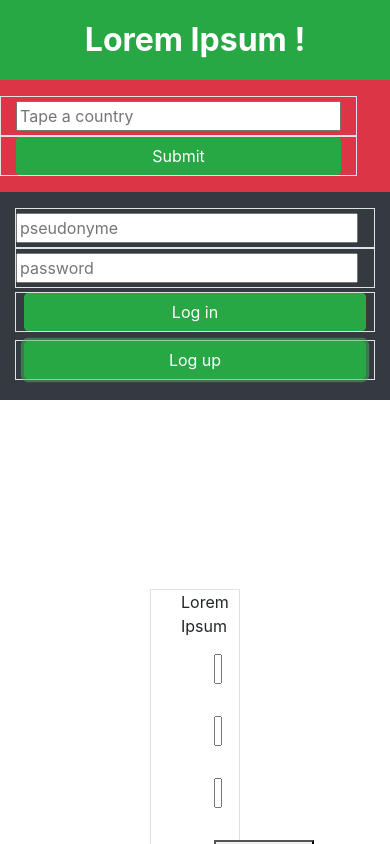
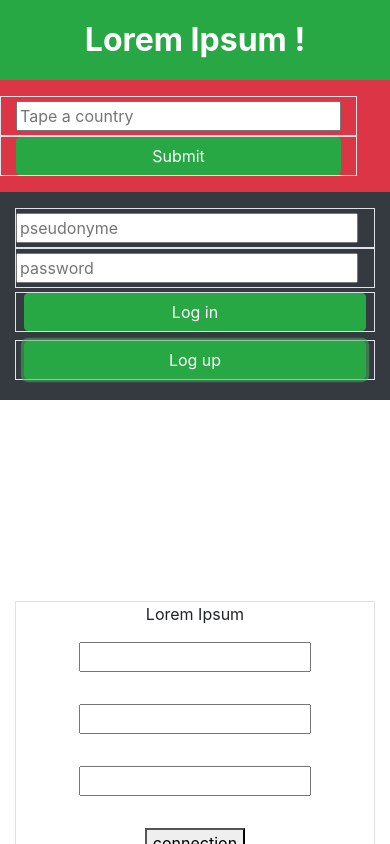
Before and after one commit to antoinemta/project-pingflow, a Vue app in the folder front/: page / in a window 390 px wide. Both pictures are taken after a click on the input "Log up". Shown: the top 844 px of the page. Built offline with nearby package versions, Linux system fonts and the light colour scheme; no server answers.

Commit message:
I worked on the responsivity.

```diff
--- a/front/src/App.vue
+++ b/front/src/App.vue
@@ -1,13 +1,19 @@
 <template>
   <div class="container-fluid">
-    <Header :loged="loged" :socketHeader="socket" @switchComponent="switchComponent" />
-    <Body :actifComponent="actifComponent" @switchComponent="switchComponent" :socketBody="socket" :loged="loged" :favorites="favorites" :token="token" />
+    <Header :loged="loged"
+      :socketHeader="socket"
+      @switchComponent="switchComponent" />
+      <Body :actifComponent="actifComponent"
+      @switchComponent="switchComponent"
+      :socketBody="socket"
+      :loged="loged"
+      :favorites="favorites"
+      :token="token" />
     <Footer />
   </div>
 </template>
 
-<!-- I haven't yet used the routes,
-so I use props to change components . -->
+
 
 <script>
 import io from "socket.io-client";
@@ -17,8 +23,6 @@ import Footer from './components/Footer.vue'
 
 const socket = io.connect("http://localhost:8081");
 const token = localStorage.getItem("token");
-
-
 
 export default {
   name: 'app',
@@ -30,9 +34,7 @@ export default {
   data(){
     return{
       socket: socket,
-      logVue: true,
       loged: false,
-      detail:false,
       token: token,
       favorites:[],
       actifComponent:"home"
@@ -55,10 +57,10 @@ export default {
   ,mounted(){
 
   if (this.token){
-    socket.emit('check',this.token);
+    socket.emit('checkingToken',this.token);
   }
 
-  socket.on('recupToken',(token, favorites)=>{
+  socket.on('log',(token, favorites)=>{
     localStorage.setItem('token',token)
     this.loged=true;
     this.favorites=favorites;
--- a/front/src/components/Favorites.vue
+++ b/front/src/components/Favorites.vue
@@ -7,7 +7,7 @@
    <div class="col-12 px-5">
     <div class="row d-flex justify-content-center px-5">
 
-      <div class="col-1 m-3 px-0 border" v-for="favorite in this.favorites">
+      <div class="col-xl-1 col-lg-2 col-md-3 col-sm-4 m-3 px-0 border" v-for="favorite in this.favorites">
         <div  class="col-12 py-2 p-3">
           <img :id="favorite.country" class="w-100" :src="favorite.flag"  @click="detail"/>
         </div>
--- a/front/src/components/Home.vue
+++ b/front/src/components/Home.vue
@@ -200,6 +200,8 @@ export default {
 
   .containerMap{
     height:60vh;
+    padding-left:2px;
+    padding-right:2px;
   }
 }
 
--- a/front/src/components/Registration.vue
+++ b/front/src/components/Registration.vue
@@ -2,7 +2,7 @@
   <section class="row body">
   <div class="col-12 inputsGroupLog">
 
-    <div class="col-3 border">
+    <div class="col-xl-3 col-md-6 border">
       <div class="col-12 text-center">
       Lorem Ipsum
     </div>
@@ -11,11 +11,11 @@
     </div>
     <div class="col-12 text-center text-danger" v-if="response.display[0]">Pseudonyme already used</div>
     <div class="col-12 text-center py-3 px-5">
-      <input type="text" class="w-100" v-model="user.password" />
+      <input type="password" class="w-100" v-model="user.password" />
     </div>
     <div class="col-12 text-center text-danger" v-if="response.display[1]">passwords differents</div>
     <div class="col-12 text-center py-3 px-5">
-      <input type="text" class="w-100" v-model="user.passwordVerif" />
+      <input type="password" class="w-100" v-model="user.passwordVerif" />
     </div>
     <div :class="'col-12 text-center ' +response.textColor" v-if="response.display[2]">{{ response.message }}</div>
     <div class="col-12 text-center py-3 px-5">
```
Also changed, not shown: 2 other files (tests, documents, lock files or other folders).
